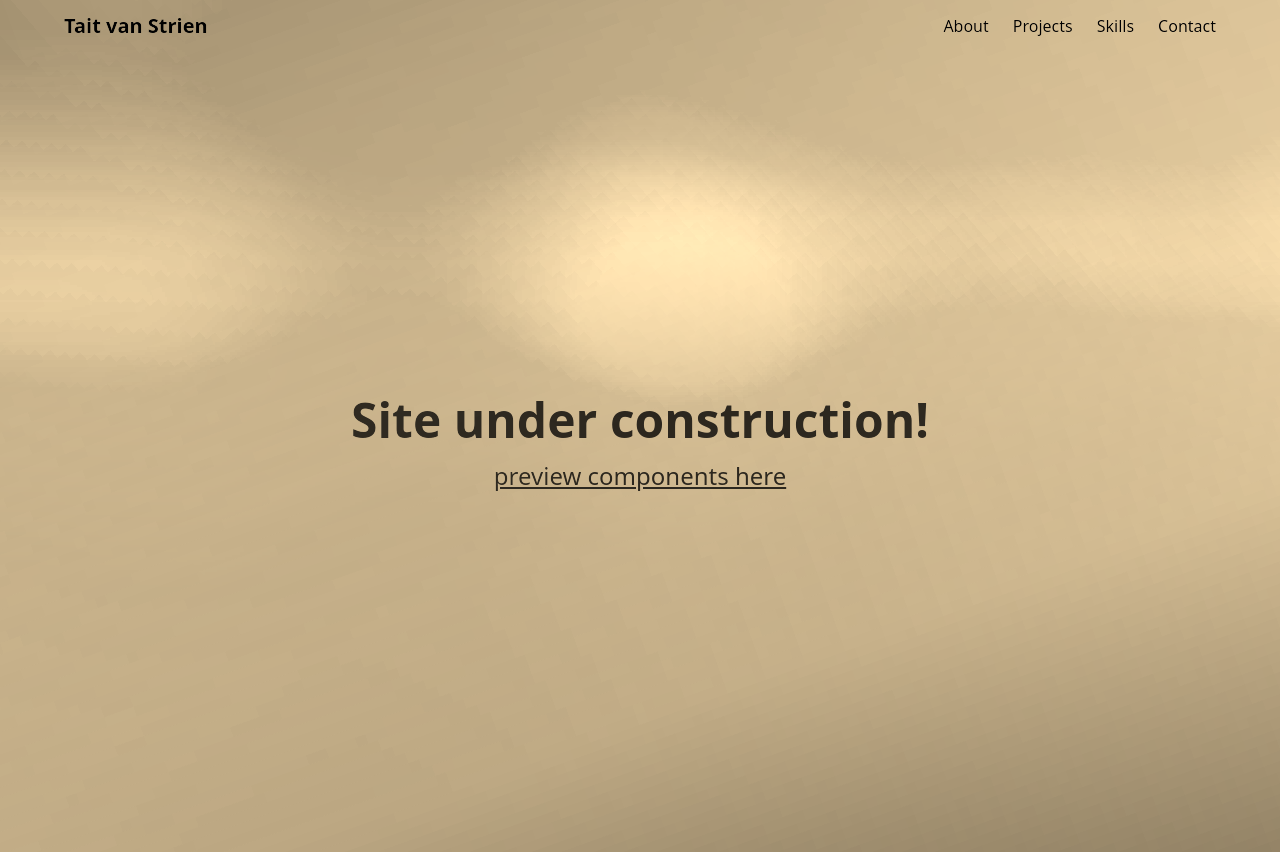
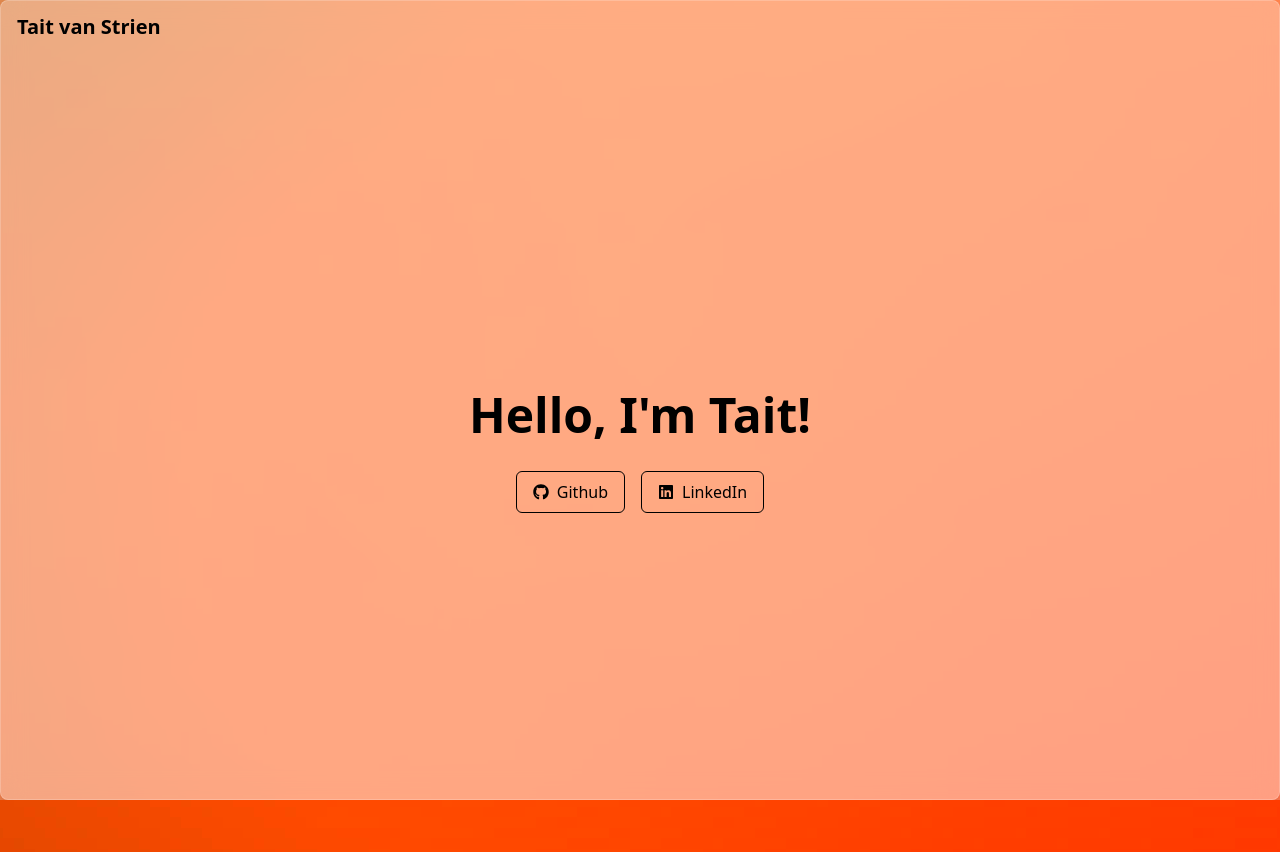
Before and after one commit to 7A1T/my-blog, a Next.js app: page / in a window 1280 px wide. After the commit the page ends 800 px from the top, so only its background shows below. Built offline with nearby package versions, Linux system fonts and the light colour scheme.

Commit message:
update site functionality with new baseplate design

```diff
--- a/package.json
+++ b/package.json
@@ -10,7 +10,8 @@
   },
   "dependencies": {
     "@fontsource/roboto": "^5.2.5",
-    "next": "15.2.1",
+    "@headlessui/react": "^2.2.2",
+    "next": "^15.3.1",
     "react": "^19.0.0",
     "react-dom": "^19.0.0",
     "react-icons": "^5.5.0",
--- a/src/app/globals.css
+++ b/src/app/globals.css
@@ -17,8 +17,12 @@
     100% { filter: hue-rotate(var(--hue)) saturate(var(--saturate)) sepia(var(--sepia)); }
   }
   @keyframes spin {
-    0% { transform: rotate(0deg); }
-    100% { transform: rotate(360deg); }
+    from {
+      transform: translate(-50%, -50%) rotate(0deg);
+    }
+    to {
+      transform: translate(-50%, -50%) rotate(360deg);
+    }
   }
 
   --animate-hue: hue 20s linear infinite;
@@ -26,80 +30,76 @@
 }
 
 /* Component styles */
+.fake-shader {
+  --speed-factor: 5;
+  --saturate: 5;
+  --sepia: 0;
+  --hue: 360deg;
+  @apply relative min-h-screen w-full overflow-hidden;
 
-.fake-shader {
-  --saturate: 6;
-  --sepia: 1;
-  --hue: 360deg;
-  @apply bg-cover overflow-hidden animate-hue;
-  background-image: var(--img-1);
-
-  > * { z-index: 3; }
-
-  &::after, &::before {
+  /* Container for the animated background */
+  &::before {
     content: '';
-    @apply absolute inset-[-100%] bg-cover pointer-events-none aspect-[1] animate-spin;
+    position: fixed;
+    width: 300vmax; /* Increase size to ensure coverage during rotation */
+    height: 300vmax;
+    top: 50%;
+    left: 50%;
+    transform-origin: center center;
+    transform: translate(-50%, -50%);
+    background-image: var(--img-1);
+    background-size: cover;
+    background-position: center;
+    animation: var(--animate-hue);
     z-index: 1;
   }
 
-  &::before {
-    mix-blend-mode: hard-light;
-    animation-duration: calc(1s * var(--speed-factor));
-    background-image: var(--img-2);
+  /* Frosted glass overlay */
+  &::after {
+    content: '';
+    @apply fixed inset-0;
+    backdrop-filter: blur(8px);
+    background: rgba(255, 255, 255, 0.3);
+    z-index: 2;
   }
 
-  &::after {
-    z-index: 2;
-    mix-blend-mode: lighten;
-    animation-direction: reverse;
-    animation-duration: calc(2.5s * var(--speed-factor));
-    background-image: var(--img-3);
+  /* Content container */
+  > * {
+    position: relative;
+    z-index: 3;
   }
 
-  &.vivid {
-    --speed-factor: 2;
-    --saturate: 4;
-    --sepia: 0;
-    --hue: 360deg;
+  .glass-container {
+    @apply backdrop-blur-md bg-white/30 rounded-lg;
+    box-shadow: 0 4px 6px rgba(0, 0, 0, 0.1);
+    border: 1px solid rgba(255, 255, 255, 0.2);
+    z-index: 4;
+  }
 
+  @media (min-width: 768px) {
     &::before {
-      mix-blend-mode: luminosity;
-    }
-
-    &::after {
-      mix-blend-mode: color-dodge;
-      animation-direction: forwards;
+      animation: var(--animate-spin), var(--animate-hue);
+      animation-duration: calc(1s * var(--speed-factor)), 20s;
+      animation-timing-function: linear, linear;
+      animation-iteration-count: infinite, infinite;
+      background-image: var(--img-2);
     }
   }
 
-  &.metal {
-    --speed-factor: 7;
-    --saturate: 0;
-    --sepia: 0;
-    --hue: 0deg;
-
+  /* Static mobile version */
+  @media (max-width: 767px) {
     &::before {
-      mix-blend-mode: luminosity;
-    }
-
-    &::after {
-      mix-blend-mode: color-dodge;
-      animation-direction: forwards;
-    }
-  }
-
-  &.silk {
-    --speed-factor: 6;
-    --saturate: 10;
-    --sepia: 1;
-    --hue: 360deg;
-
-    &::before {
-      mix-blend-mode: multiply;
-    }
-
-    &::after {
-      mix-blend-mode: hard-light;
+      width: 100vw;
+      height: 100vh;
+      animation: none;
+      background-blend-mode: overlay;
+      background-image:
+        linear-gradient(
+          135deg,
+          var(--theme-color-primary) 0%,
+          var(--theme-color-secondary) 50%,
+          var(--theme-color-accent) 100%
+        );
     }
   }
 }
--- a/src/app/page.tsx
+++ b/src/app/page.tsx
@@ -1,42 +1,40 @@
+import { Button } from "@/components/Button";
+import Typewriter from "@/components/Typewriter";
 import Link from "next/link";
+import { FaGithub, FaLinkedin } from "react-icons/fa";
 
 export default function Home() {
   return (
-    <div className="fake-shader">
+    <div className="fake-shader h-screen">
       {/* Navigation Bar */}
-      <nav className="px-4 py-3 sticky top-0 z-10">
-        <div className="max-w-6xl mx-auto flex justify-between items-center">
-          <a href="#" className="text-xl font-bold">
-            Tait van Strien
-          </a>
+      <div className="glass-container h-full">
+        <nav className="px-4 py-3 sticky top-0">
+          <Typewriter text="Tait van Strien" className="text-xl font-bold" speed={75} />
+        </nav>
 
-          <div className="flex items-center space-x-6">
-            <a href="#about" className="hover:opacity-80">
-              About
-            </a>
-            <a href="#projects" className="hover:opacity-80">
-              Projects
-            </a>
-            <a href="#skills" className="hover:opacity-80">
-              Skills
-            </a>
-            <a href="#contact" className="hover:opacity-80">
-              Contact
-            </a>
+        <section className="flex flex-col items-center justify-center text-center h-full">
+          <h1 className="text-5xl font-bold mb-4">
+            <Typewriter
+              text="Hello, I'm Tait!"
+              speed={75}
+            />
+          </h1>
+          <div className="flex flex-row gap-4">
+          <Link href="https://github.com/7a1t">
+          <Button variant="outline" size="md" className="mt-4">
+            <FaGithub />
+            Github
+          </Button>
+          </Link>
+          <Link href="https://linkedin.com/in/tait-van-strien/">
+          <Button variant="outline" size="md" className="mt-4">
+            <FaLinkedin />
+            LinkedIn
+          </Button>
+          </Link>
           </div>
-        </div>
-      </nav>
-
-      <section className="flex flex-col items-center justify-center h-screen text-center">
-        <h1 className="text-5xl font-bold mb-4 z-10 opacity-80">
-          Site under construction!
-        </h1>
-        <Link href="https://components.taitvanstrien.nl" className="text-2xl mb-4 z-10 opacity-80 underline">
-          <h2>
-            preview components here
-          </h2>
-        </Link>
-      </section>
+        </section>
+      </div>
     </div>
   );
 }
--- /dev/null
+++ b/src/components/Button.tsx
@@ -0,0 +1,48 @@
+'use client';
+
+import { Button as HeadlessButton } from '@headlessui/react';
+import { ReactNode } from 'react';
+
+interface ButtonProps {
+  children: ReactNode;
+  variant?: 'primary' | 'secondary' | 'outline';
+  size?: 'sm' | 'md' | 'lg';
+  className?: string;
+  onClick?: () => void;
+  disabled?: boolean;
+}
+
+export function Button({
+  children,
+  variant = 'primary',
+  size = 'md',
+  className = '',
+  onClick,
+  disabled = false,
+}: ButtonProps) {
+  const baseStyles = 'inline-flex items-center justify-center font-medium transition-colors duration-200 gap-2';
+
+  const variantStyles = {
+    primary: 'bg-[var(--color-primary)] hover:opacity-90',
+    secondary: 'bg-[var(--color-secondary)] hover:opacity-90',
+    outline: 'border border-[var(--color-primary)] text-[var(--color-primary)] data-hover:bg-gray-700'
+  };
+
+  const sizeStyles = {
+    sm: 'px-3 py-1.5 text-sm rounded-[var(--radius-sm)]',
+    md: 'px-4 py-2 text-base rounded-[var(--radius-md)]',
+    lg: 'px-6 py-3 text-lg rounded-[var(--radius-lg)]'
+  };
+
+  const disabledStyles = disabled ? 'opacity-50 cursor-not-allowed' : '';
+
+  return (
+    <HeadlessButton
+      onClick={onClick}
+      disabled={disabled}
+      className={`${baseStyles} ${variantStyles[variant]} ${sizeStyles[size]} ${disabledStyles} ${className}`}
+    >
+      {children}
+    </HeadlessButton>
+  );
+}
--- /dev/null
+++ b/src/components/Typewriter.tsx
@@ -0,0 +1,50 @@
+'use client';
+
+import { useState, useEffect } from 'react';
+
+interface TypewriterProps {
+  text: string;
+  speed?: number;
+  delay?: number;
+  className?: string;
+}
+
+export default function Typewriter({
+  text,
+  speed = 50,
+  delay = 0,
+  className = ''
+}: TypewriterProps) {
+  const [displayedText, setDisplayedText] = useState('');
+  const [currentIndex, setCurrentIndex] = useState(0);
+  const [isComplete, setIsComplete] = useState(false);
+
+  useEffect(() => {
+    if (delay > 0) {
+      const delayTimeout = setTimeout(() => {
+        setCurrentIndex(0);
+      }, delay);
+      return () => clearTimeout(delayTimeout);
+    }
+  }, [delay]);
+
+  useEffect(() => {
+    if (currentIndex < text.length) {
+      const timeout = setTimeout(() => {
+        setDisplayedText(prev => prev + text[currentIndex]);
+        setCurrentIndex(prev => prev + 1);
+      }, speed);
+
+      return () => clearTimeout(timeout);
+    } else {
+      setIsComplete(true);
+    }
+  }, [currentIndex, speed, text]);
+
+  return (
+    <span className={className}>
+      {displayedText}
+      {!isComplete && <span className="animate-pulse">|</span>}
+    </span>
+  );
+}
```
Also changed, not shown: 1 other file (tests, documents, lock files or other folders).
